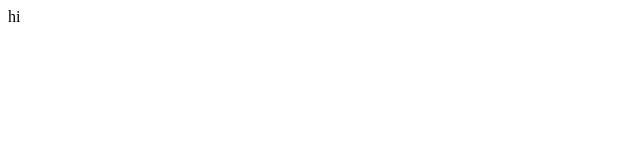
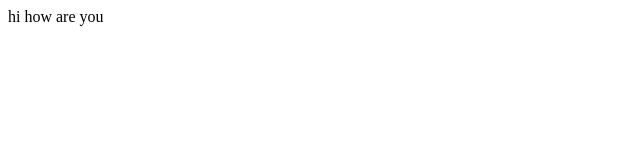
Before and after one commit to SSrivastava7/test, a plain HTML site: page index.html in a window 1280 px wide. Shown: the full height of the page, 0-640 px from the left. Drawn offline with Linux system fonts and the light colour scheme.

Commit message:
added one line

```diff
--- a/index.html
+++ b/index.html
@@ -1,3 +1,3 @@
 <p>
-    hi
+    hi how are you
 </p>
```
